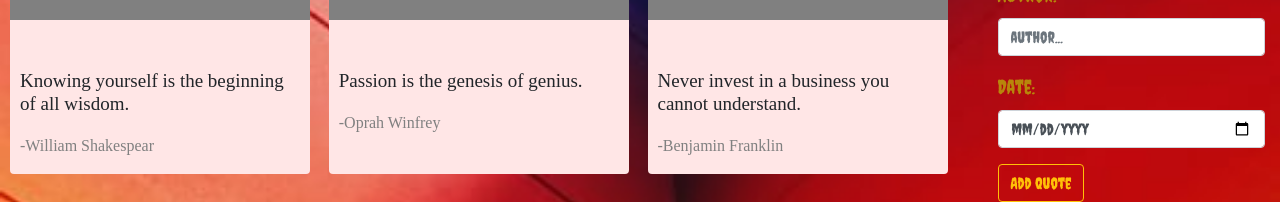
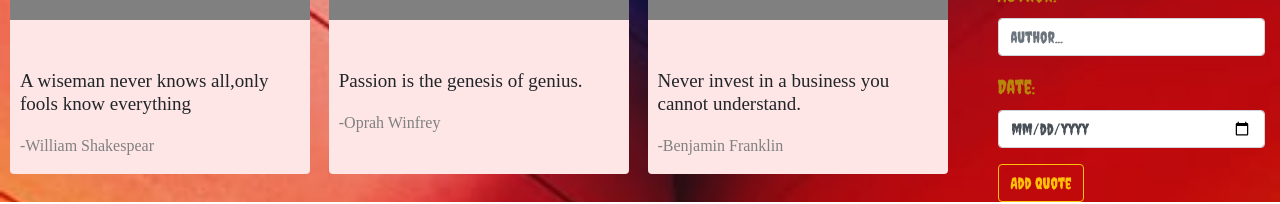
Before and after one commit to Cliffochieng/Quote-App, an Angular app: page / in a window 1280 px wide. Shown: the part 444-648 px from the top of the page. Built offline with nearby package versions, Linux system fonts and the light colour scheme.

Commit message:
add wisdom quote

```diff
--- a/src/app/quote/quote.component.ts
+++ b/src/app/quote/quote.component.ts
@@ -12,7 +12,7 @@ export class QuoteComponent implements OnInit {
  new Quote('Success', 'Nothing is impossible the word itself says im possible.', 'Albert Einstein', new Date(2020, 9 - 1, 27),0,0),
   new Quote('Failure ', "Anyone who has never made a mistake has never tried anything new.", 'Audrey Helpburn', new Date(2020, 9 - 1, 27),0,0),
   new Quote('Fear', 'Life shrinks or expands in proportion to ones courage', 'Anais Ninpher', new Date(2020, 9 - 1, 27),0,0),
-  new Quote('Wisdom', 'Knowing yourself is the beginning of all wisdom.', 'William Shakespear', new Date(2020, 8 - 1, 27),0,0),
+  new Quote('Wisdom', 'A wiseman never knows all,only fools know everything', 'William Shakespear', new Date(2020, 8 - 1, 27),0,0),
   new Quote('Passion ', 'Passion is the genesis of genius.', 'Oprah Winfrey', new Date(2020, 9 - 1, 27),0,0),
   new Quote('Investment ', 'Never invest in a business you cannot understand.', 'Benjamin Franklin', new Date(2020, 9 - 1, 27),0,0)
 ];
```
